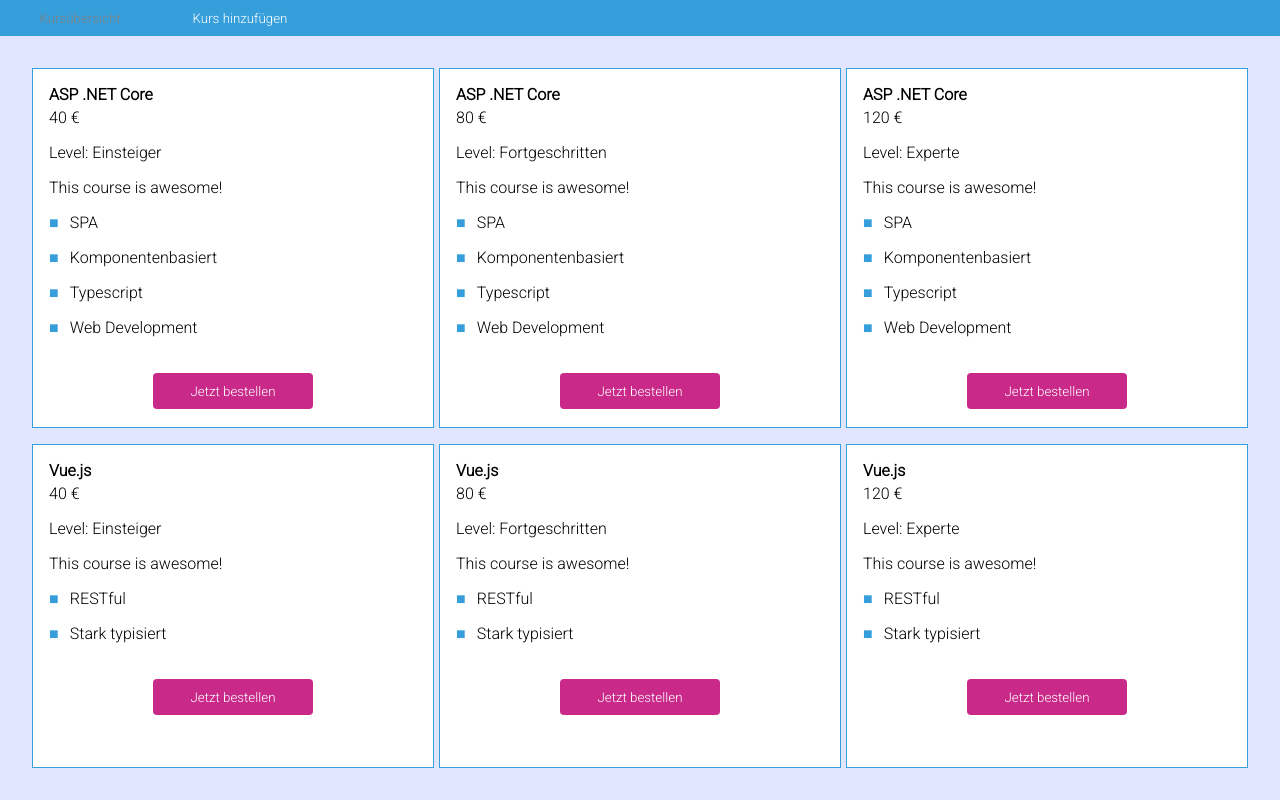
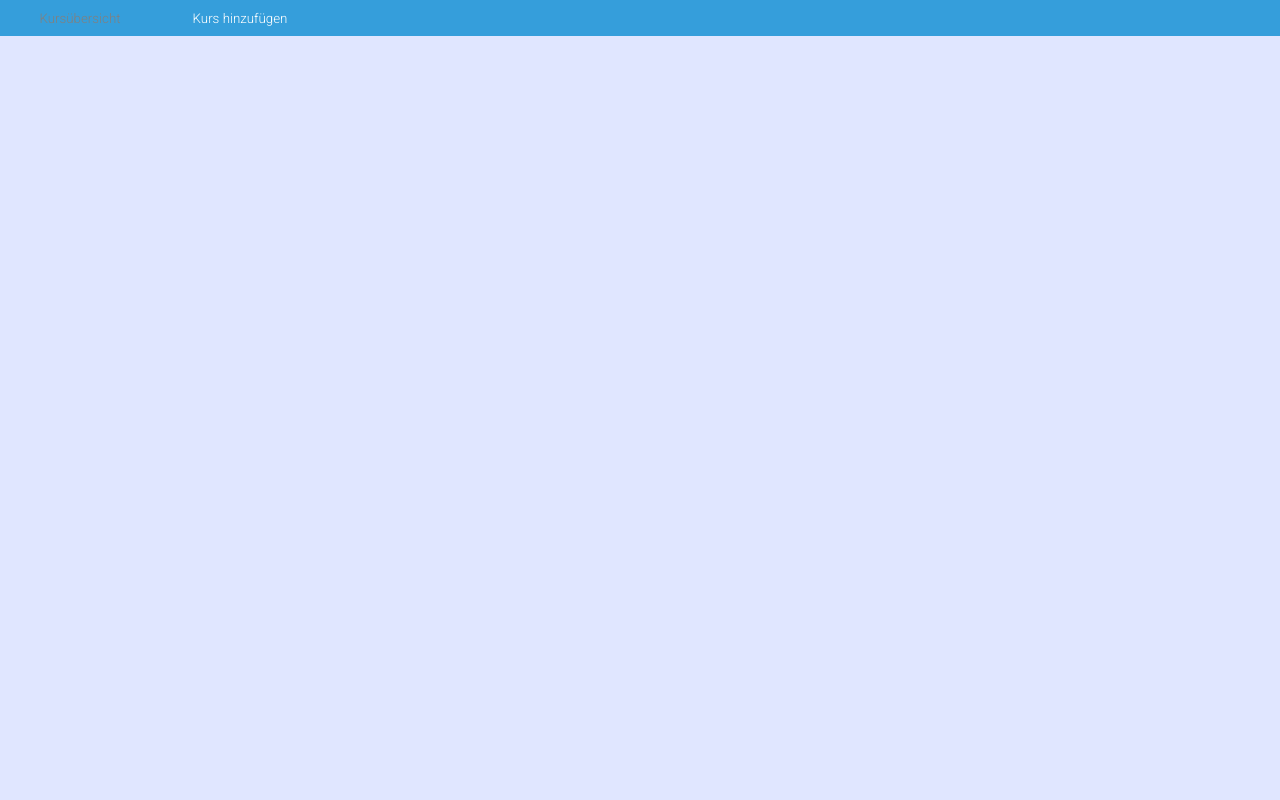
Before and after one commit to gitRozach/Tech-Shop, a React (Create React App) app: page / in a window 1280 px wide. Built offline with nearby package versions, Linux system fonts and the light colour scheme.

Commit message:
Added inputs

```diff
--- a/src/components/App.tsx
+++ b/src/components/App.tsx
@@ -10,6 +10,34 @@
   const LOCALSTORAGEACCESSOR = "storedCards";
   const [storedCards, setStoredCards] = useState<Array<ICourseCardProps>>([]);
   const [formShowing, setFormShowing] = useState<boolean>(false);
+  const [
+    titleInput,
+    priceInput,
+    levelInput,
+    descriptionInput,
+    tagsInput,
+    CourseManager,
+  ] = CourseManagerPage({
+    children: storedCards.map((item) => (
+      <CourseCard
+        title={item.title}
+        description={item.description}
+        difficulty={item.difficulty}
+        price={item.price}
+        tags={item.tags}
+      />
+    )),
+    onCreateHandler: () => {
+      setFormShowing(false);
+      addNewCard({
+        description: descriptionInput.toString(),
+        difficulty: levelInput.toString() as COURSEDIFFICULTY,
+        price: parseInt(priceInput.toString()),
+        tags: [],
+        title: titleInput.toString(),
+      });
+    },
+  });
 
   const addNewCard = (item: ICourseCardProps) => {
     const newStorageList = storedCards.concat([item]);
@@ -52,17 +80,7 @@
         />
       </HeaderBar>
       {formShowing ? (
-        <CourseManagerPage
-          onCreateHandler={() =>
-            addNewCard({
-              description: "test",
-              difficulty: COURSEDIFFICULTY.entry,
-              price: 10,
-              tags: ["test", "123"],
-              title: "This is a title",
-            })
-          }
-        />
+        CourseManager
       ) : (
         <CourseOverviewPage
           children={storedCards.map((item) => (
--- a/src/views/CourseManagerPage.tsx
+++ b/src/views/CourseManagerPage.tsx
@@ -1,6 +1,5 @@
 import { MouseEventHandler, useState } from "react";
 import { Button } from "../components/Button";
-import { COURSEDIFFICULTY } from "../components/CourseCard";
 import { VBoxLayout } from "../components/VBoxLayout";
 
 export type ICourseManagerPageProps = {
@@ -16,7 +15,12 @@
   const [descriptionInput, setDescriptionInput] = useState<string>("");
   const [tagsInput, setTagsInput] = useState<string>("");
 
-  return (
+  return [
+    titleInput,
+    priceInput,
+    levelInput,
+    descriptionInput,
+    tagsInput,
     <VBoxLayout>
       <label>
         <p>Kursname:</p>
@@ -42,6 +46,7 @@
           type="text"
           id="courseDifficultyInput"
           name="courseDifficultyInput"
+          onChange={(e) => setLevelInput(e.target.value)}
         />
       </label>
       <label>
@@ -50,14 +55,20 @@
           type="text"
           id="courseDescriptionInput"
           name="courseDescriptionInput"
+          onChange={(e) => setDescriptionInput(e.target.value)}
         />
       </label>
       <label>
         <p>Tags:</p>
-        <input type="text" id="courseTagsInput" name="courseTagsInput" />
+        <input
+          type="text"
+          id="courseTagsInput"
+          name="courseTagsInput"
+          onChange={(e) => setTagsInput(e.target.value)}
+        />
       </label>
       <br />
       <Button title="Kurs erstellen" hasColor onClick={onCreateHandler} />
-    </VBoxLayout>
-  );
+    </VBoxLayout>,
+  ];
 };
--- a/src/views/CourseOverviewPage.tsx
+++ b/src/views/CourseOverviewPage.tsx
@@ -1,4 +1,3 @@
-import { CourseCard, COURSEDIFFICULTY } from "../components/CourseCard";
 import { ResponsiveCardLayout } from "../components/ResponsiveCardLayout";
 
 export type ICourseOverviewPageProps = {
@@ -7,57 +6,6 @@
 
 export const CourseOverviewPage = (props: ICourseOverviewPageProps) => {
   const { children } = props;
-  const createSampleCards = () => (
-    <>
-      <CourseCard
-        title="ASP .NET Core"
-        price={40}
-        difficulty={COURSEDIFFICULTY.entry}
-        description="This course is awesome!"
-        tags={["SPA", "Komponentenbasiert", "Typescript", "Web Development"]}
-      />
-      <CourseCard
-        title="ASP .NET Core"
-        price={80}
-        difficulty={COURSEDIFFICULTY.advanced}
-        description="This course is awesome!"
-        tags={["SPA", "Komponentenbasiert", "Typescript", "Web Development"]}
-      />
-      <CourseCard
-        title="ASP .NET Core"
-        price={120}
-        difficulty={COURSEDIFFICULTY.expert}
-        description="This course is awesome!"
-        tags={["SPA", "Komponentenbasiert", "Typescript", "Web Development"]}
-      />
-      <CourseCard
-        title="Vue.js"
-        price={40}
-        difficulty={COURSEDIFFICULTY.entry}
-        description="This course is awesome!"
-        tags={["RESTful", "Stark typisiert"]}
-      />
-      <CourseCard
-        title="Vue.js"
-        price={80}
-        difficulty={COURSEDIFFICULTY.advanced}
-        description="This course is awesome!"
-        tags={["RESTful", "Stark typisiert"]}
-      />
-      <CourseCard
-        title="Vue.js"
-        price={120}
-        difficulty={COURSEDIFFICULTY.expert}
-        description="This course is awesome!"
-        tags={["RESTful", "Stark typisiert"]}
-      />
-    </>
-  );
 
-  return (
-    <ResponsiveCardLayout>
-      {createSampleCards()}
-      {children}
-    </ResponsiveCardLayout>
-  );
+  return <ResponsiveCardLayout>{children}</ResponsiveCardLayout>;
 };
```
